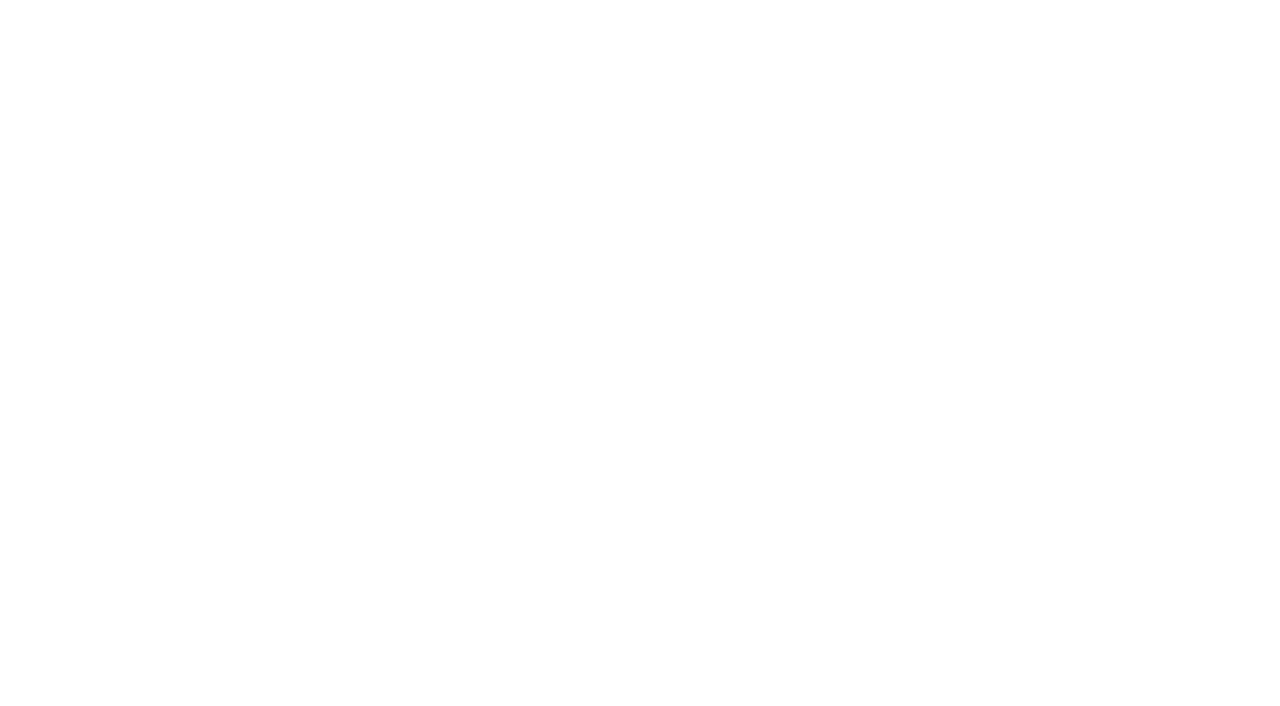
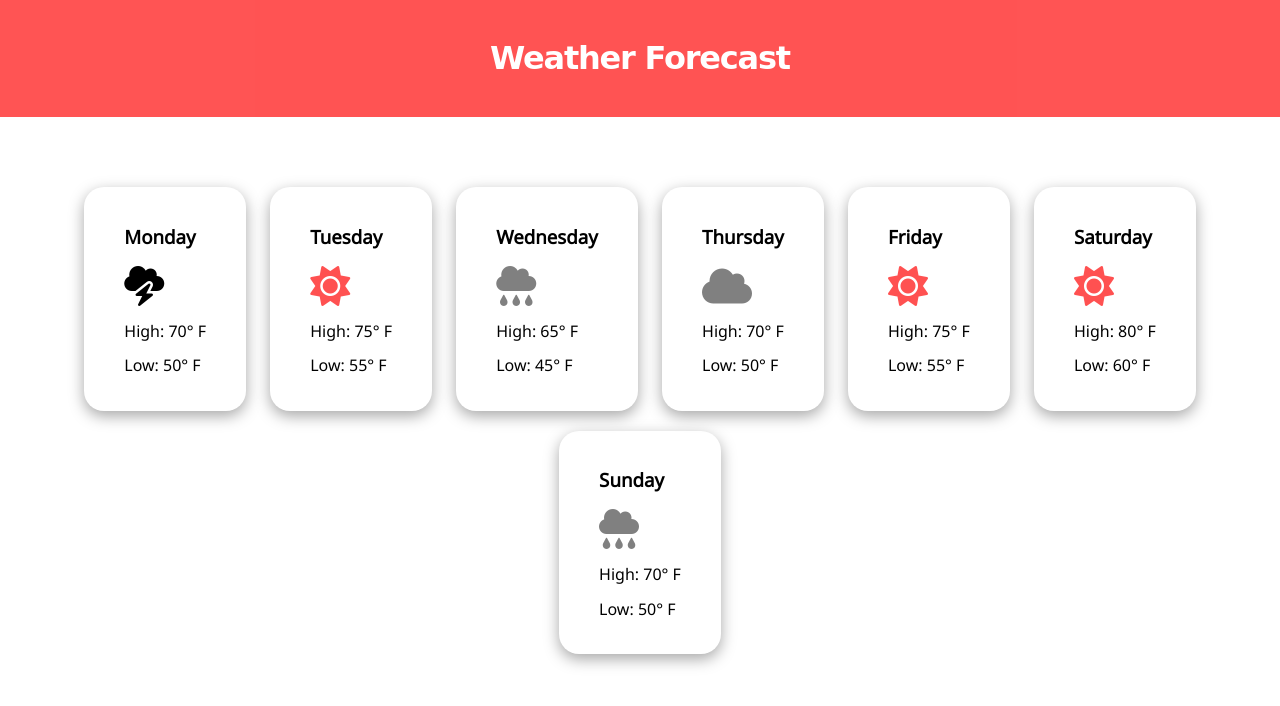
Before and after one commit to reazs/assignment2, a website: page src/index.html in a window 1280 px wide. Drawn offline with nearby package versions, Linux system fonts and the light colour scheme.

Commit message:
update ui

```diff
--- a/src/index.html
+++ b/src/index.html
@@ -3,6 +3,7 @@
   <head>
     <meta name="viewport" content="width=device-width, initial-scale=1" />
     <title>Weather</title>
+
     <link rel="preconnect" href="https://fonts.googleapis.com" />
     <link rel="preconnect" href="https://fonts.gstatic.com" crossorigin />
     <link
@@ -10,7 +11,59 @@
       rel="stylesheet"
     />
     <link rel="stylesheet" href="./main.css" />
+    <script
+      src="https://kit.fontawesome.com/cfbad2fcfd.js"
+      crossorigin="anonymous"
+    ></script>
   </head>
 
-  <body></body>
+  <body>
+    <h1 class="big-heading">Weather Forecast</h1>
+    <div class="forecast">
+      <div class="day">
+        <h3 class="day-title">Monday</h3>
+        <i class="fa-sharp fa-solid fa-cloud-bolt"></i>
+        <p>High: 70° F</p>
+        <p>Low: 50° F</p>
+      </div>
+
+      <div class="day">
+        <h3 class="day-title">Tuesday</h3>
+        <i class="fa-sharp fa-solid fa-sun"></i>
+        <p>High: 75° F</p>
+        <p>Low: 55° F</p>
+      </div>
+      <div class="day">
+        <h3 class="day-title">Wednesday</h3>
+        <i class="fa-solid fa-cloud-rain"></i>
+        <p>High: 65° F</p>
+        <p>Low: 45° F</p>
+      </div>
+      <div class="day">
+        <h3 class="day-title">Thursday</h3>
+        <i class="fa-solid fa-cloud"></i>
+        <p>High: 70° F</p>
+        <p>Low: 50° F</p>
+      </div>
+
+      <div class="day">
+        <h3 class="day-title">Friday</h3>
+        <i class="fa-solid fa-sun"></i>
+        <p>High: 75° F</p>
+        <p>Low: 55° F</p>
+      </div>
+      <div class="day">
+        <h3 class="day-title">Saturday</h3>
+        <i class="fa-solid fa-sun"></i>
+        <p>High: 80° F</p>
+        <p>Low: 60° F</p>
+      </div>
+      <div class="day">
+        <h3 class="day-title">Sunday</h3>
+        <i class="fa-solid fa-cloud-rain"></i>
+        <p>High: 70° F</p>
+        <p>Low: 50° F</p>
+      </div>
+    </div>
+  </body>
 </html>
--- a/src/main.css
+++ b/src/main.css
@@ -6,12 +6,69 @@ html {
   font-family: "Noto Sans", sans-serif;
 }
 
-.visually-hidden {
-  clip: rect(0 0 0 0);
-  clip-path: inset(50%);
-  height: 1px;
-  overflow: hidden;
-  position: absolute;
-  white-space: nowrap;
-  width: 1px;
+HTML,
+body {
+  margin: 0px;
+  padding: 0px;
+  border: 0px;
+  text-align: center;
 }
+.big-heading {
+  color: white;
+  background-color: red;
+  opacity: 0.67;
+  padding: 40px 40px;
+  margin: 0 0;
+  font-family: cursive;
+  letter-spacing: -1.2px;
+  margin: 0 0 60px 0;
+}
+
+/* .forecast{
+  margin: 0 auto;
+} */
+.day {
+  margin: 10px 10px;
+  /* background-color: #AAE3E2; */
+  border-radius: 20px;
+
+  padding: 20px 40px;
+  display: inline-block;
+  text-align: left;
+  box-shadow: rgba(0, 0, 0, 0.35) 0px 5px 15px;
+}
+
+.day:hover {
+  background-color: #aae3e2;
+}
+i {
+  font-size: 40px;
+}
+.fa-cloud-bolt {
+  color: black;
+}
+
+.fa-sun {
+  color: red;
+  opacity: 0.68;
+}
+
+/* .day-title{
+  background-color: #AAE3E2;
+  opacity: 0.79;
+  border-radius: 10px;
+  padding: 20px 10px;
+} */
+.fa-cloud {
+  color: grey;
+}
+.fa-cloud-rain {
+  color: grey;
+}
+@media (max-width: 800px) {
+  .day {
+    text-align: center;
+    display: block;
+    margin: 10px 60px;
+  }
+}
```
